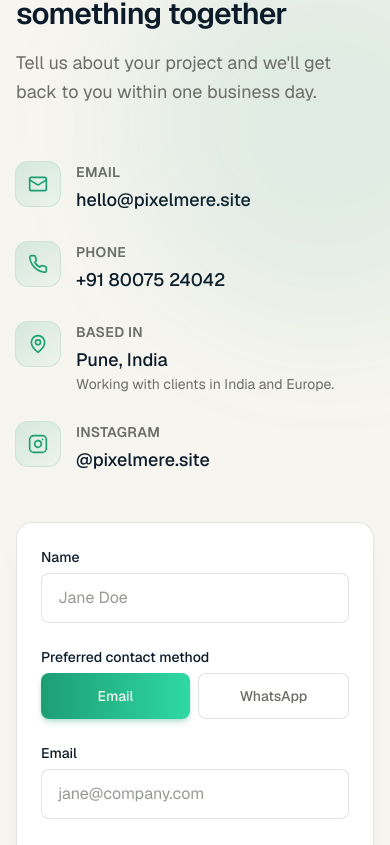
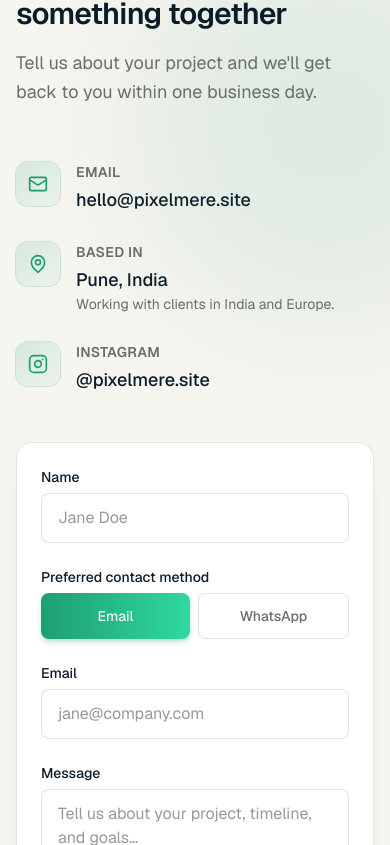
Before and after one commit to sunscarp/pixelmere, a Next.js app: page / in a window 390 px wide. Shown: the part 11155-12000 px from the top of the page. Built offline with nearby package versions, Linux system fonts and the light colour scheme.

Commit message:
Remove phone number from contact and footer

```diff
--- a/src/components/Contact.tsx
+++ b/src/components/Contact.tsx
@@ -139,34 +139,6 @@ export default function Contact() {
                     className="mt-1 inline-block text-lg font-medium text-heading transition-colors hover:text-teal"
                   >
                     hello@pixelmere.site
-                  </a>
-                </div>
-              </li>
-              <li className="flex items-start gap-4">
-                <span className="flex h-11 w-11 shrink-0 items-center justify-center rounded-xl bg-linear-to-br from-teal/15 to-teal-bright/5 text-teal ring-1 ring-teal/20">
-                  <svg
-                    width="20"
-                    height="20"
-                    viewBox="0 0 24 24"
-                    fill="none"
-                    stroke="currentColor"
-                    strokeWidth="2"
-                    strokeLinecap="round"
-                    strokeLinejoin="round"
-                    aria-hidden="true"
-                  >
-                    <path d="M22 16.92v3a2 2 0 0 1-2.18 2 19.79 19.79 0 0 1-8.63-3.07 19.5 19.5 0 0 1-6-6 19.79 19.79 0 0 1-3.07-8.67A2 2 0 0 1 4.11 2h3a2 2 0 0 1 2 1.72c.13.96.36 1.9.7 2.81a2 2 0 0 1-.45 2.11L8.09 9.91a16 16 0 0 0 6 6l1.27-1.27a2 2 0 0 1 2.11-.45c.91.34 1.85.57 2.81.7A2 2 0 0 1 22 16.92z" />
-                  </svg>
-                </span>
-                <div>
-                  <p className="text-sm font-semibold uppercase tracking-wide text-ink-soft">
-                    Phone
-                  </p>
-                  <a
-                    href="tel:+918007524042"
-                    className="mt-1 inline-block text-lg font-medium text-heading transition-colors hover:text-teal"
-                  >
-                    +91 80075 24042
                   </a>
                 </div>
               </li>
--- a/src/components/Footer.tsx
+++ b/src/components/Footer.tsx
@@ -55,13 +55,6 @@ export default function Footer() {
           <p>© {new Date().getFullYear()} Pixelmere. All rights reserved.</p>
           <p className="flex flex-wrap items-center gap-x-2">
             <a
-              href="tel:+918007524042"
-              className="transition-colors hover:text-teal"
-            >
-              +91 80075 24042
-            </a>
-            <span className="mx-2 text-cream/40">·</span>
-            <a
               href="mailto:hello@pixelmere.site"
               className="transition-colors hover:text-teal"
             >
```
